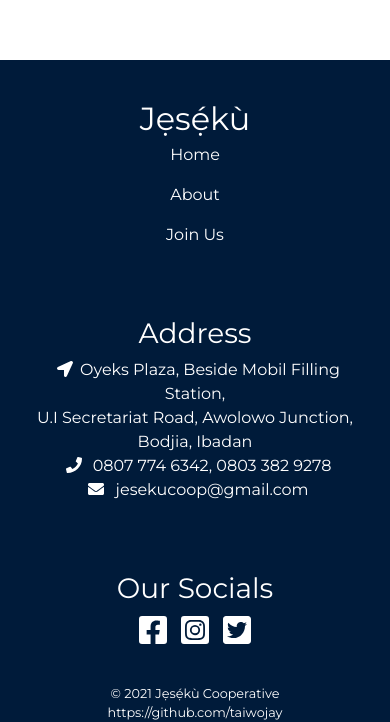
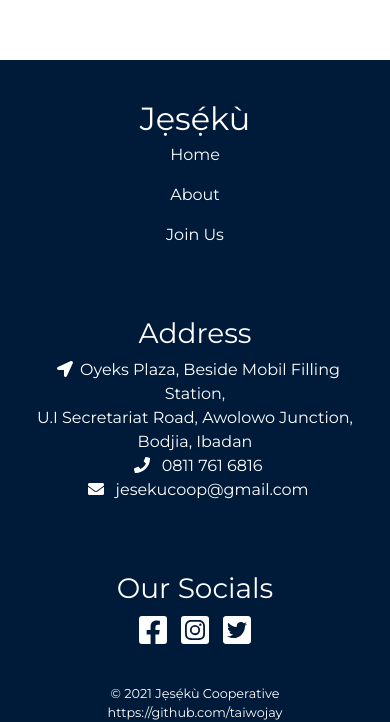
Before and after one commit to taiwojay/jeseku-coop, a React (Create React App) app: page /products in a window 390 px wide. Shown: the part 587-1309 px from the top of the page. Built offline with nearby package versions, Linux system fonts and the light colour scheme.

Commit message:
Update Footer.js
email and phone number

```diff
--- a/src/components/Footer.js
+++ b/src/components/Footer.js
@@ -23,7 +23,7 @@ export default function Footer() {
           <div><span><FontAwesomeIcon icon={faLocationArrow} className='icon'/></span>Oyeks Plaza, Beside Mobil Filling Station,</div>
           <div>U.I Secretariat Road, Awolowo Junction,</div>
           <div>Bodjia, Ibadan</div>
-          <div> <span> <FontAwesomeIcon icon={faPhone} className='icon'/></span> 0807 774 6342, 0803 382 9278</div>
+          <div> <span> <FontAwesomeIcon icon={faPhone} className='icon'/></span> 0811 761 6816</div>
           <div><span> <FontAwesomeIcon icon={faEnvelope} className='icon'/></span> jesekucoop@gmail.com</div>
         </div>
         <div className='footer-content'>
```
